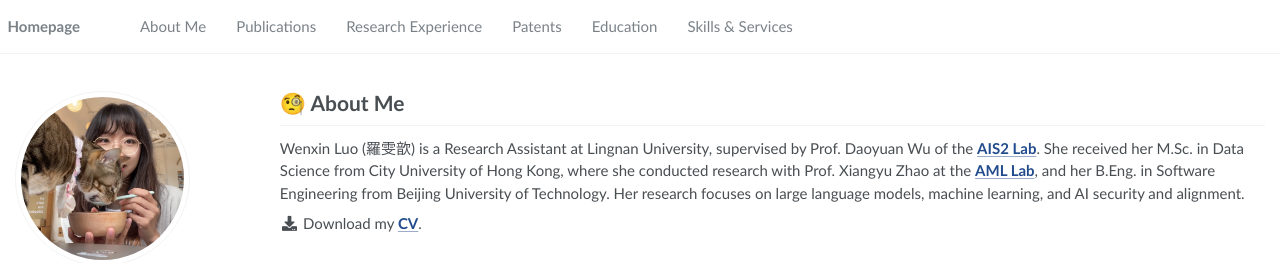
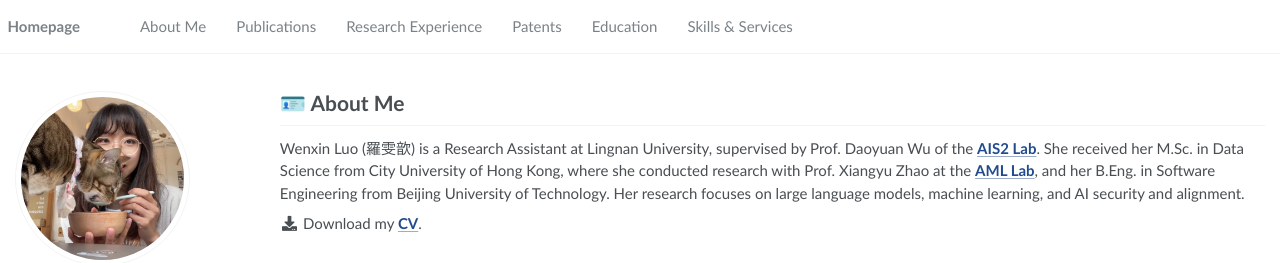
Before and after one commit to Wenxin-LU0/Wenxin-LU0.github.io, a Jekyll site: the page built from _pages/about.md, in a window 1280 px wide and 900 px high. Shown: the top 263 px of the window. Built offline with Jekyll 4.4.1, drawn with Linux system fonts in a browser that asks for light colours.

```diff
--- a/_pages/include/intro.md
+++ b/_pages/include/intro.md
@@ -1,5 +1,5 @@
 
-# 🧐 About Me
+# 🪪 About Me
 
 Wenxin Luo (羅雯歆) is a Research Assistant at Lingnan University, supervised by Prof. Daoyuan Wu of the [AIS2 Lab](https://ais2lab.github.io/). She received her M.Sc. in Data Science from City University of Hong Kong, where she conducted research with Prof. Xiangyu Zhao at the [AML Lab](https://aml-cityu.github.io/), and her B.Eng. in Software Engineering from Beijing University of Technology. Her research focuses on large language models, machine learning, and AI security and alignment.
 
```
